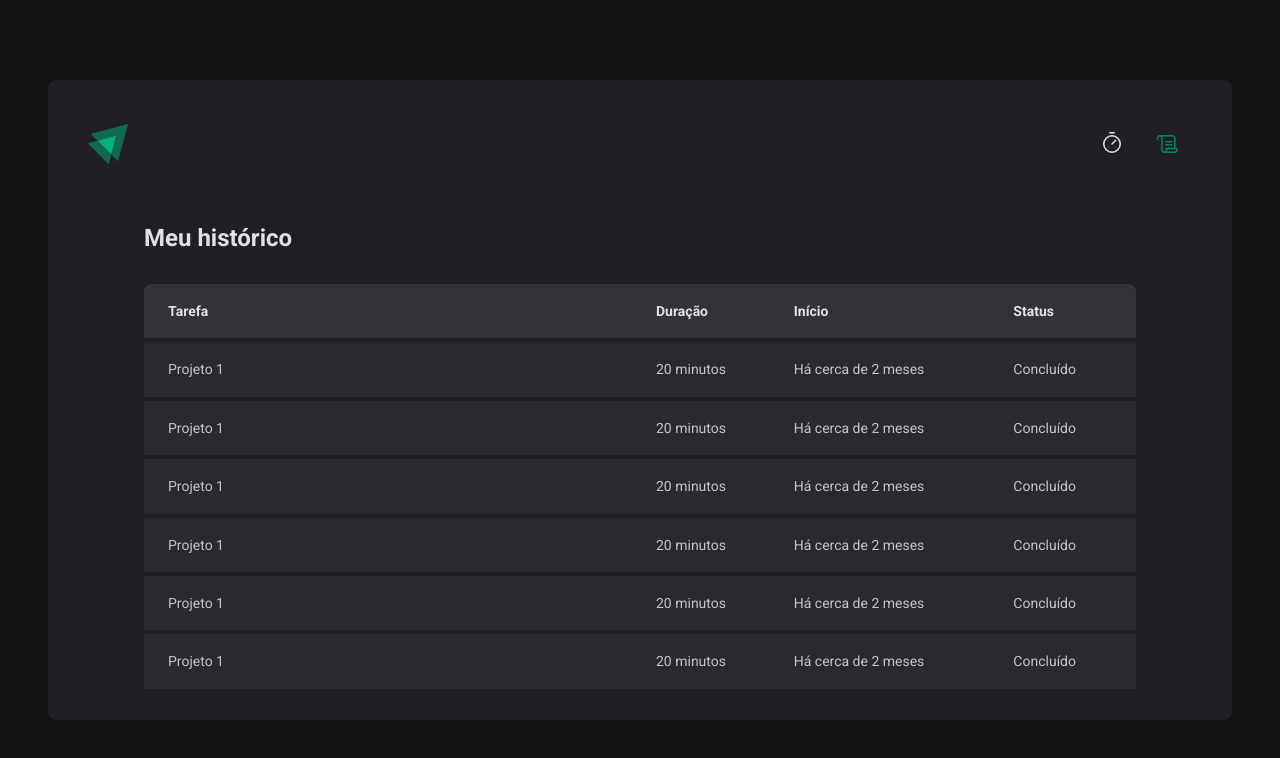
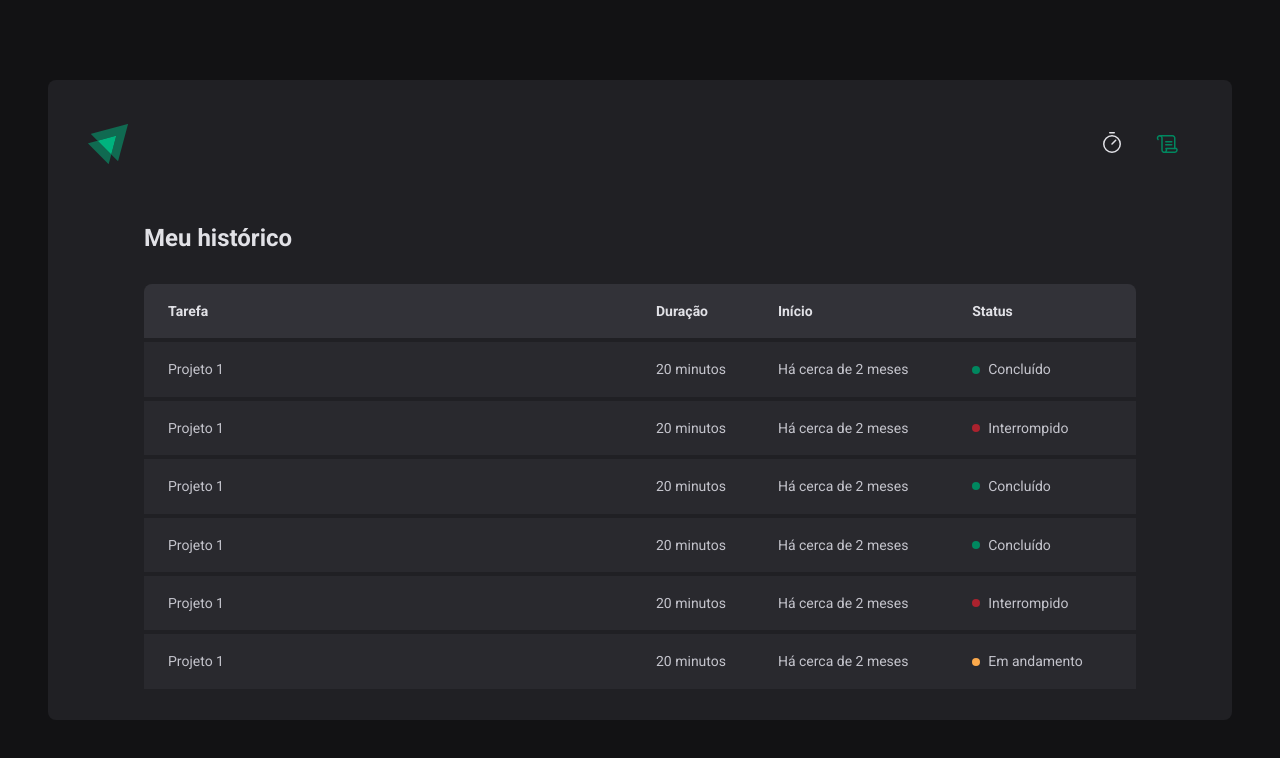
Before and after one commit to rafaelcardeallodi/ignite-timer, a React (Vite) app: page /history in a window 1280 px wide. Shown: the top 758 px of the page. Built offline with nearby package versions, Linux system fonts and the light colour scheme.

Commit message:
Componente: Status

```diff
--- a/src/pages/History/index.tsx
+++ b/src/pages/History/index.tsx
@@ -1,4 +1,4 @@
-import { HistoryContainer, HistoryList } from './styles'
+import { HistoryContainer, HistoryList, Status } from './styles'
 
 export function History() {
   return (
@@ -20,37 +20,49 @@
               <td>Projeto 1</td>
               <td>20 minutos</td>
               <td>Há cerca de 2 meses</td>
-              <td>Concluído</td>
+              <td>
+                <Status statusColor="green">Concluído</Status>
+              </td>
             </tr>
             <tr>
               <td>Projeto 1</td>
               <td>20 minutos</td>
               <td>Há cerca de 2 meses</td>
-              <td>Concluído</td>
+              <td>
+                <Status statusColor="red">Interrompido</Status>
+              </td>
             </tr>
             <tr>
               <td>Projeto 1</td>
               <td>20 minutos</td>
               <td>Há cerca de 2 meses</td>
-              <td>Concluído</td>
+              <td>
+                <Status statusColor="green">Concluído</Status>
+              </td>
             </tr>
             <tr>
               <td>Projeto 1</td>
               <td>20 minutos</td>
               <td>Há cerca de 2 meses</td>
-              <td>Concluído</td>
+              <td>
+                <Status statusColor="green">Concluído</Status>
+              </td>
             </tr>
             <tr>
               <td>Projeto 1</td>
               <td>20 minutos</td>
               <td>Há cerca de 2 meses</td>
-              <td>Concluído</td>
+              <td>
+                <Status statusColor="red">Interrompido</Status>
+              </td>
             </tr>
             <tr>
               <td>Projeto 1</td>
               <td>20 minutos</td>
               <td>Há cerca de 2 meses</td>
-              <td>Concluído</td>
+              <td>
+                <Status statusColor="yellow">Em andamento</Status>
+              </td>
             </tr>
           </tbody>
         </table>
--- a/src/pages/History/styles.ts
+++ b/src/pages/History/styles.ts
@@ -63,3 +63,29 @@
     }
   }
 `
+
+const STATUS_COLORS = {
+  yellow: 'yellow-500',
+  green: 'green-500',
+  red: 'red-500',
+} as const
+
+interface StatusProps {
+  statusColor: keyof typeof STATUS_COLORS
+}
+
+export const Status = styled.span<StatusProps>`
+  display: flex;
+  align-items: center;
+  gap: 0.5rem;
+
+  &::before {
+    content: '';
+    width: 0.5rem;
+    height: 0.5rem;
+
+    border-radius: 50%;
+    background: ${({ theme, statusColor }) =>
+      theme[STATUS_COLORS[statusColor]]};
+  }
+`
```
